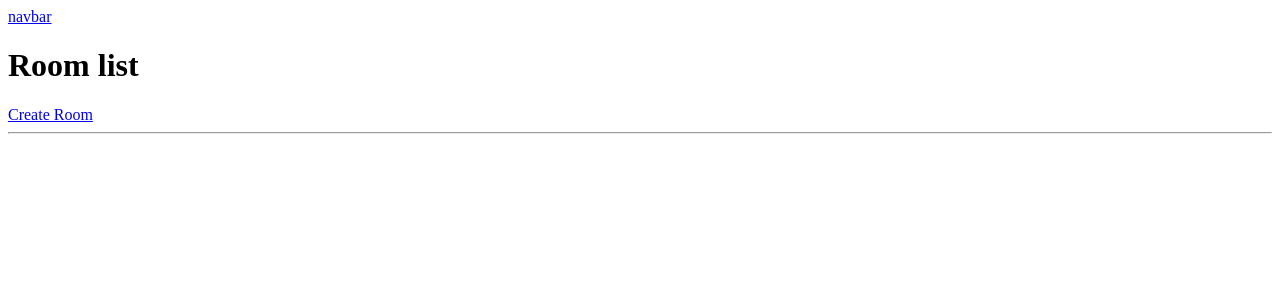
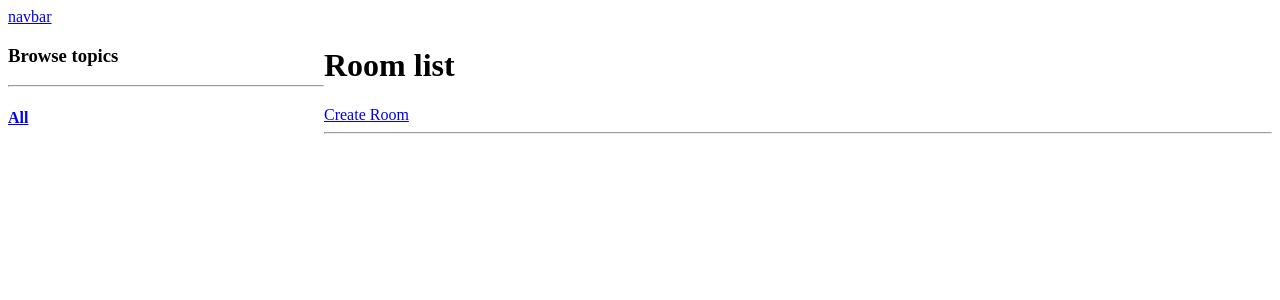
Before and after one commit to ChannVincent/django_demo_2, a Django app: page / in a window 1280 px wide. Shown: the top 300 px of the page. Run offline with Django 4.2, Linux system fonts and the light colour scheme; data that the repository does not hold is empty.

Commit message:
search: filter room by topics

```diff
--- a/base/templates/base/home.html
+++ b/base/templates/base/home.html
@@ -1,7 +1,29 @@
 {% extends 'main.html' %}
 {% block content %}
+<style>
+    .home-container {
+        display: grid;
+        grid-template-columns: 1fr 3fr;
+    }
+</style>
+
+<div class="home-container">
+    <div>
+        <h3>Browse topics</h3>
+        <hr>
+        <a href="{% url 'home' %}">
+            <h4>All</h4>
+        </a>
+        {% for topic in topics %}
+            <div>
+                <a href="{% url 'home' %}?q={{topic.name}}">
+                    <h4>{{ topic.name }}</h4>
+                </a>
+            </div>
+        {% endfor %}
+    </div>
+    <div>
         <h1>Room list</h1>
-<div>
         <a href="{% url 'create-room' %}">Create Room</a>
         <hr>
         <br>
@@ -22,4 +44,5 @@
             </div>
         {% endfor %}
     </div>
+</div>
 {% endblock %}
--- a/base/templates/base/room.html
+++ b/base/templates/base/room.html
@@ -2,5 +2,10 @@
 {% block content %}
 <h1>Room {{ room.id }} -- {{ room.name }}</h1>
 <div>
+    <p>@{{ room.host }}</p>
+    <h3>{{ room.topic }}</h3>
+    <p>
+        {{ room.description }}
+    </p>
 </div>
 {% endblock %}
--- a/base/views.py
+++ b/base/views.py
@@ -1,11 +1,16 @@
 from django.shortcuts import render, redirect
-from .models import Room
+from .models import Room, Topic
 from .forms import RoomForm
 
 
 def home(request):
-    rooms = Room.objects.all()  # database query
-    context = {"rooms": rooms}
+
+    q = request.GET.get("q") if request.GET.get("q") != None else ""
+    rooms = Room.objects.filter(
+        topic__name__icontains=q
+    )  # database query topic__name__icontains = topic.name.contains(q) case insensitive
+    topics = Topic.objects.all()  # database query
+    context = {"rooms": rooms, "topics": topics}
     return render(request, "base/home.html", context)
 
 
```
Lines whose indentation alone changed are shown as unchanged.
